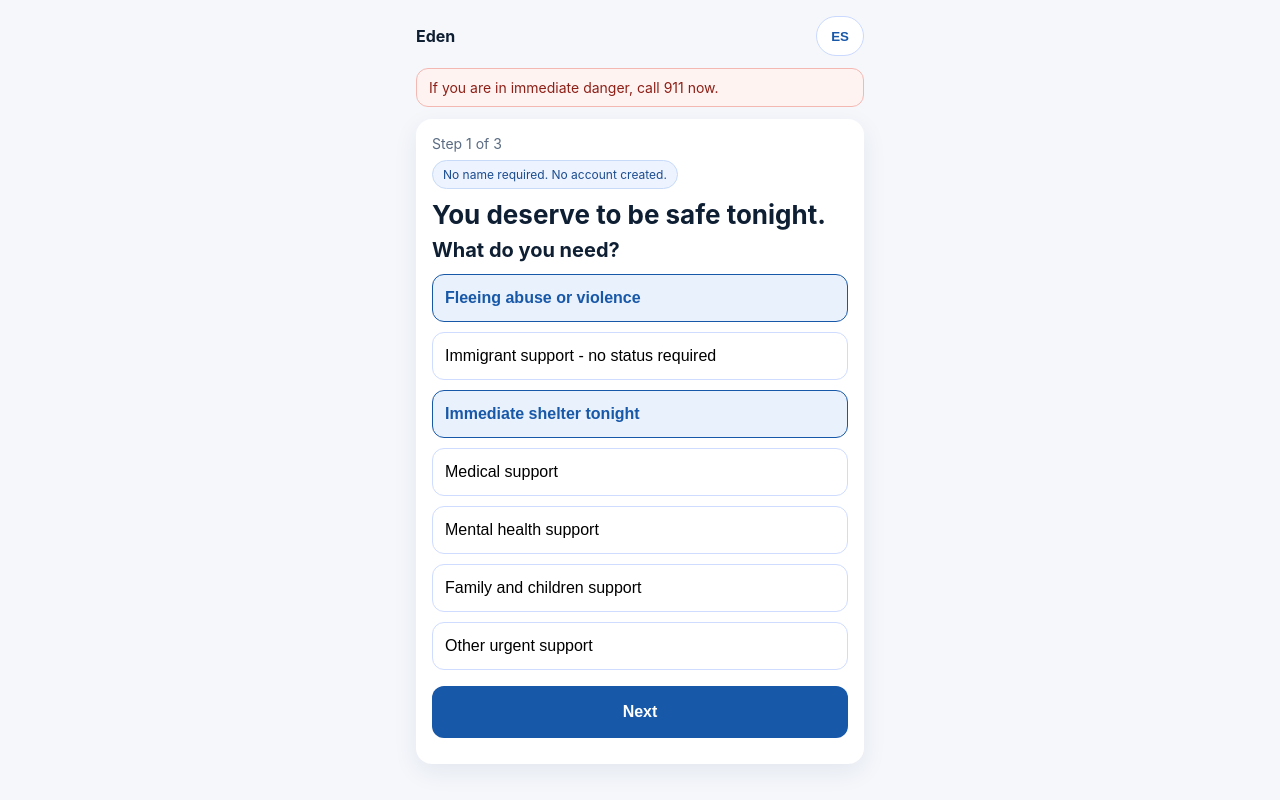
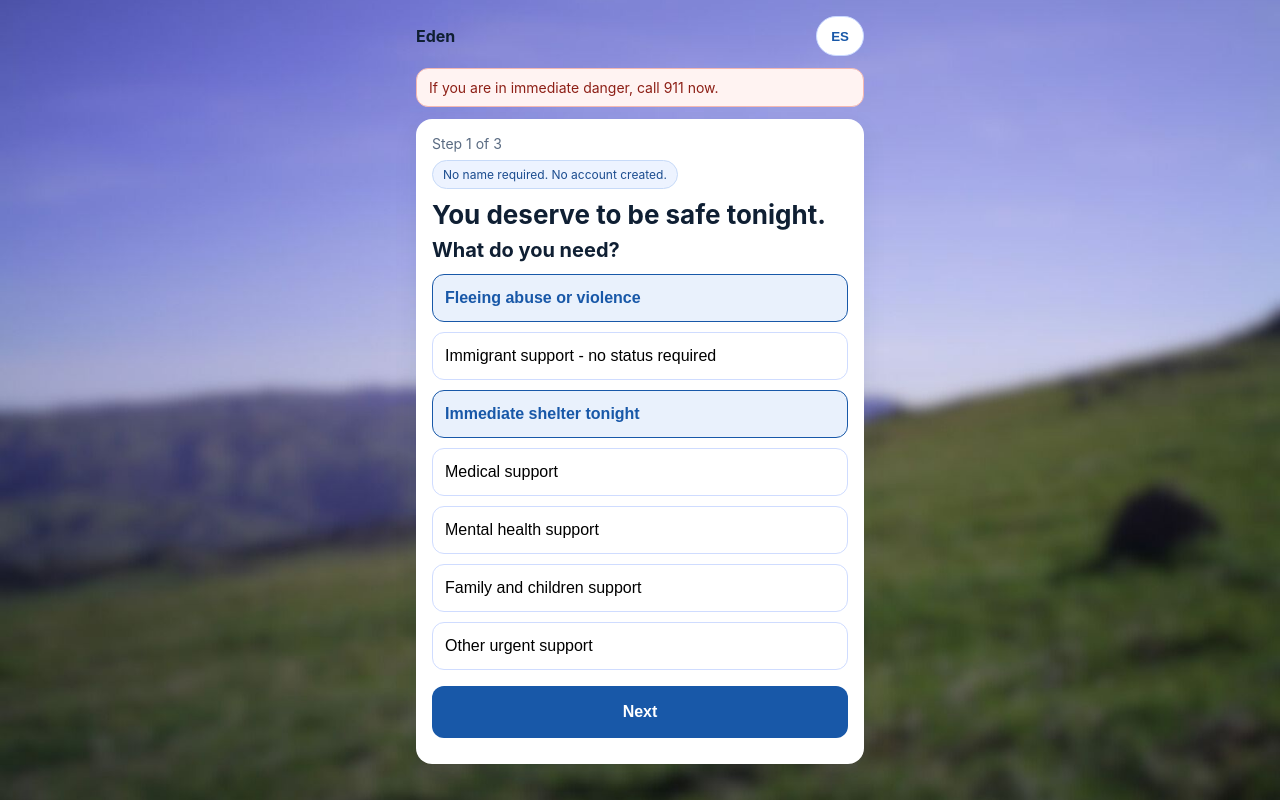
Before and after one commit to rainazab/scu, a plain HTML site: page eden/intake/index.html in a window 1280 px wide. Drawn offline with Linux system fonts and the light colour scheme.

Commit message:
changes to intake ui (adds backgrnd pic)

```diff
--- a/eden/intake/index.html
+++ b/eden/intake/index.html
@@ -19,7 +19,11 @@
       * { box-sizing: border-box; }
       body {
         margin: 0;
-        background: var(--bg);
+        background-image: url('matisMissionPeak.jpg');
+        background-size: cover;
+        background-position: center;
+        background-attachment: fixed;
+        background-repeat: no-repeat;
         color: var(--text);
         font-family: -apple-system, BlinkMacSystemFont, "Segoe UI", Roboto, Helvetica, Arial, sans-serif;
       }
```
Also changed, not shown: eden/intake/matisMissionPeak.jpg (added).
